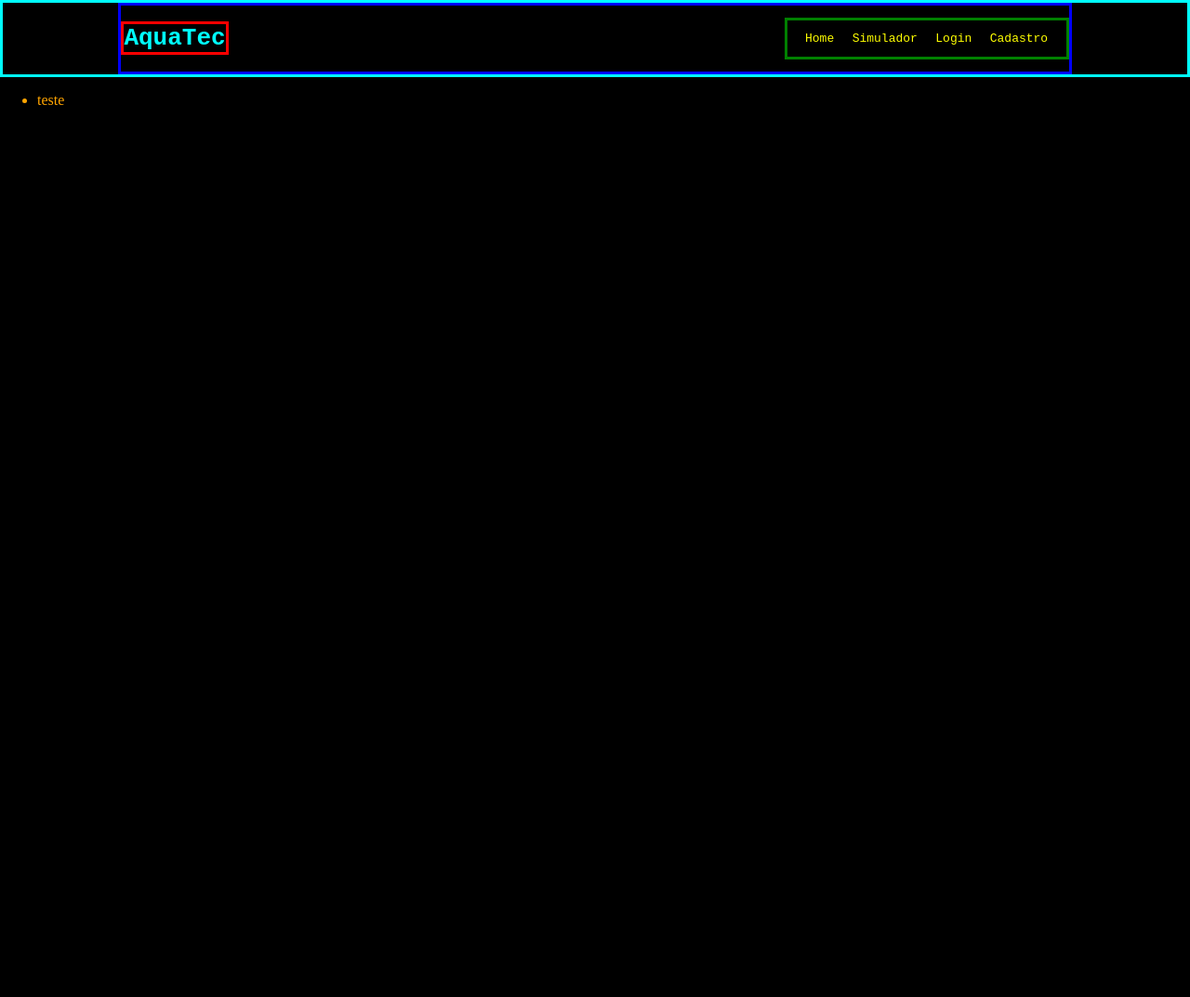
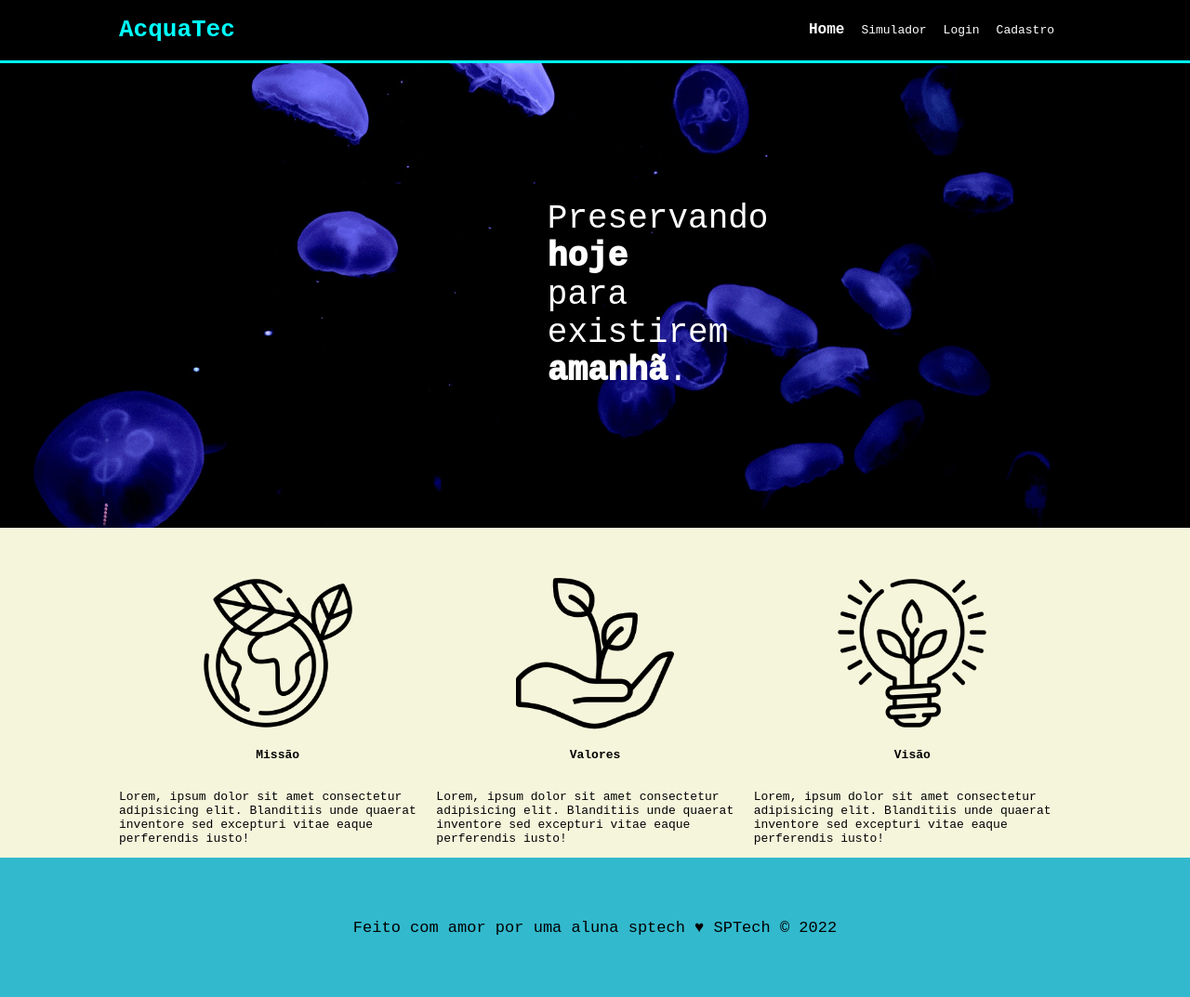
Before and after one commit to gabs-sanchez/1CCO, a plain HTML site: page AULA_HTML_CSS_2/index.html in a window 1280 px wide. Shown: the whole page at 93% size. Before the commit the page ends 800 px from the top, so only its background shows below. Drawn offline with Linux system fonts and the light colour scheme.

Commit message:
atualização css

```diff
--- a/AULA_HTML_CSS_2/index.html
+++ b/AULA_HTML_CSS_2/index.html
@@ -1,5 +1,6 @@
 <!DOCTYPE html>
 <html lang="en">
+
 <head>
     <meta charset="UTF-8">
     <meta http-equiv="X-UA-Compatible" content="IE=edge">
@@ -7,22 +8,63 @@
     <title>HOME</title>
     <link rel="stylesheet" href="style.css">
 </head>
+
 <body>
     <div class="header">
         <div class="container">
-        <h1 class="titulo">AquaTec</h1>
-        <ul class="navBar">
-             <li>Home</li>
-            <li>Simulador</li>
-            <li>Login</li>
-            <li>Cadastro</li>
-        </ul>
+            <h1 class="titulo">AcquaTec</h1>
+            <ul class="navBar">
+                <li id="aqui">Home</li>
+                <li> <a href="simulador.html" >Simulador</a></li>
+                <li> <a href="login/login.html" >Login</a></li>
+                <li ><a href="login/cadastro.html"> Cadastro </a></li>
+            </ul>
+        </div>
     </div>
-</div>
-<ul>
-    <li style="color:orange;">teste</li>
-</ul>
+    <div class="banner">
+        <div class="container">
+            <p>
+                Preservando <span > hoje </span>para existirem <span>amanhã</span>.
+            </p>
+        </div>
+    </div>
+    <!-- <ul>
+        <li style="color:orange;">teste</li>
+    </ul> -->
+
+    <!-- Fim do banner
+
+    Começo do Social-->
+    <div class="social">
+        <div class="container">
+            <div class="boxes">
+                <div class="box">
+                    <img src="img/planet-earth.png" alt="">
+                    <h4>Missão</h4>
+                    <p>Lorem, ipsum dolor sit amet consectetur adipisicing elit. Blanditiis unde quaerat inventore sed excepturi vitae eaque perferendis iusto!</p>
+                </div>
+                <div class="box">
+                    <img src="img/growth.png" alt="">
+                    <h4>Valores</h4>
+                    <p>Lorem, ipsum dolor sit amet consectetur adipisicing elit. Blanditiis unde quaerat inventore sed excepturi vitae eaque perferendis iusto!</p>
+                </div>
+                <div class="box">
+                    <img src="img/lightbulb.png" alt="">
+                    <h4>Visão</h4>
+                    <p>Lorem, ipsum dolor sit amet consectetur adipisicing elit. Blanditiis unde quaerat inventore sed excepturi vitae eaque perferendis iusto!</p>
+                </div>
+            </div>
+        </div>
+    </div>
+    <div class="footer">
+        <div class="container">
+            <p>
+                Feito com amor por uma aluna sptech &hearts; SPTech &copy; 2022
+            </p>
+        </div>
+    </div>
 </body>
+
 </html>
 <!--
     live server
--- a/AULA_HTML_CSS_2/style.css
+++ b/AULA_HTML_CSS_2/style.css
@@ -1,30 +1,44 @@
 body{
     margin: 0;
     background-color: black;
+    font-family: monospace;
 }
 
 .header{
-    border: 3px solid aqua;
+    border-bottom: 3px solid aqua;
+    display: block;
 }
 .header .container{
     width: 80%;
-    border:3px solid blue;
     margin: auto;
     display: flex;
     justify-content: space-between;
-    font-family: monospace;
 
 }
+#aqui{
+    font-weight: bold;
+    font-size: large;
+}
+a{
+    text-decoration: none;
+    color: white;
+}
+
+.container{
+    width: 80%;
+    margin: auto;
+    display: flex;
+}
+
 
 .titulo{
-    border: 3px solid red;
     color: aqua;
     width:fit-content; /*"auto"*/
+    font-weight: 500px;
 }
 
 .navBar{
-    color:yellow;
-    border: 3px solid green;
+    color:white;
     list-style: none; /* tira as bolinhas*/
     display: flex; /* Display flexivel*/
    justify-content: right;
@@ -33,3 +47,98 @@ body{
    padding: 0px; /* cria margem para dentro*/
    align-items: center;
 }
+    /* Fim do cabeçario
+    crtl+k+c
+
+    começo banner*/
+
+ .banner{
+     background-image: url("img/bg-jelly-fish-para-home.png");
+     height: 500px;
+     color: white;
+     display: flex;
+ }
+
+ .banner .container p span{
+     font-weight: 1000;
+    /* bold ou 900 */
+    }
+
+.banner .container{
+    justify-content: center;
+    /* font-size: 90px; */
+    font-size: 36px;
+
+}
+.banner .container p{
+    width: 10%;
+}
+/* fim do banner
+
+Começo da social */
+
+.social {
+    background-color: beige;
+    display: flex;
+}
+.social .container .boxes .box img{
+    width: 170px;
+}
+.social .container .boxes{
+    display: flex;
+}
+.box{
+    margin-top: 50px;
+    display: flex;
+    flex-direction: column;
+    align-items: center;
+
+}
+.footer{
+    background-color: #32b9cd;
+    height: 150px;
+    display: flex;
+    font-size: 17px;
+}
+.footer .container{
+    justify-content: center;
+}
+.banner .container .card{
+    background-color: beige;
+    height: 400px;
+    width: 400px;
+    display: flex;
+    flex-direction: column;
+    color: palevioletred;
+    align-items: center;
+    border-radius: 10px;
+}
+.card h1{
+    font-size: 30px;
+}
+.card h4{
+    font-size: 16px;
+}
+.card input{
+    border:2px solid palevioletred;
+    padding: 5px;
+    text-align: center;
+}
+.card button{
+
+    margin-top: 25px;
+    background-color: palevioletred;
+    font-size: 20px;
+    height: 40px;
+    width: 200px;
+    color: white;
+    font-family: monospace;
+    border-radius: 10px ;
+    cursor: pointer;
+}
+.card button:hover{
+    background-color: black;
+    height: 50px;
+    width: 220px;
+    transition-duration:2s;
+}
```
Also changed, not shown: AULA_HTML_CSS_2/login/login.html (added, +67 -0 lines), AULA_HTML_CSS_2/img/bg-jelly-fish-para-home.png (added), AULA_HTML_CSS_2/img/bg-jelly-fish-para_outras_pags.png (added), AULA_HTML_CSS_2/img/growth.png (added), AULA_HTML_CSS_2/img/growth_color.png (added), AULA_HTML_CSS_2/img/lightbulb.png (added), AULA_HTML_CSS_2/img/lightbulb_color.png (added), AULA_HTML_CSS_2/img/planet-earth.png (added), AULA_HTML_CSS_2/img/planet-earth_color.png (added).
